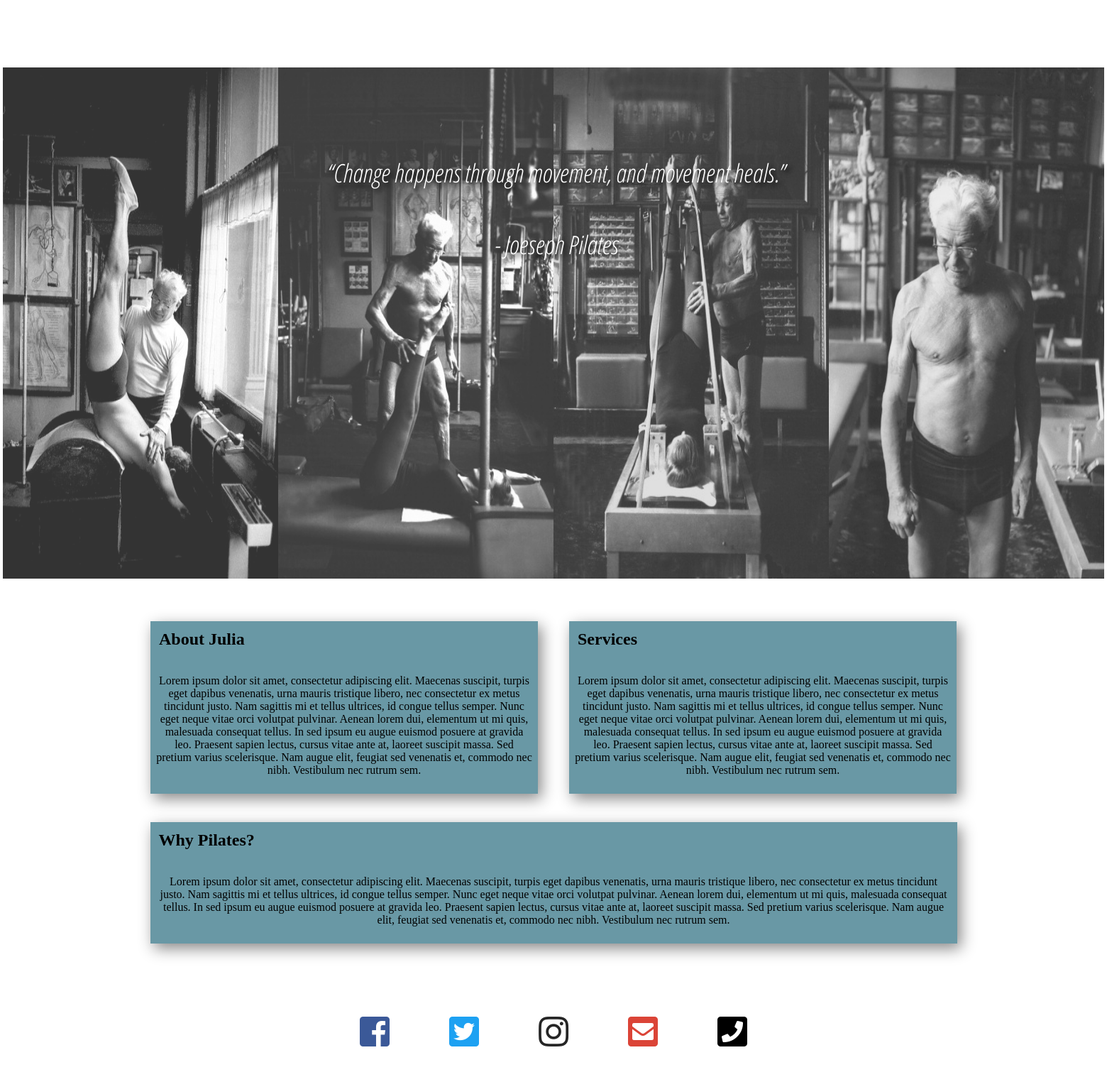
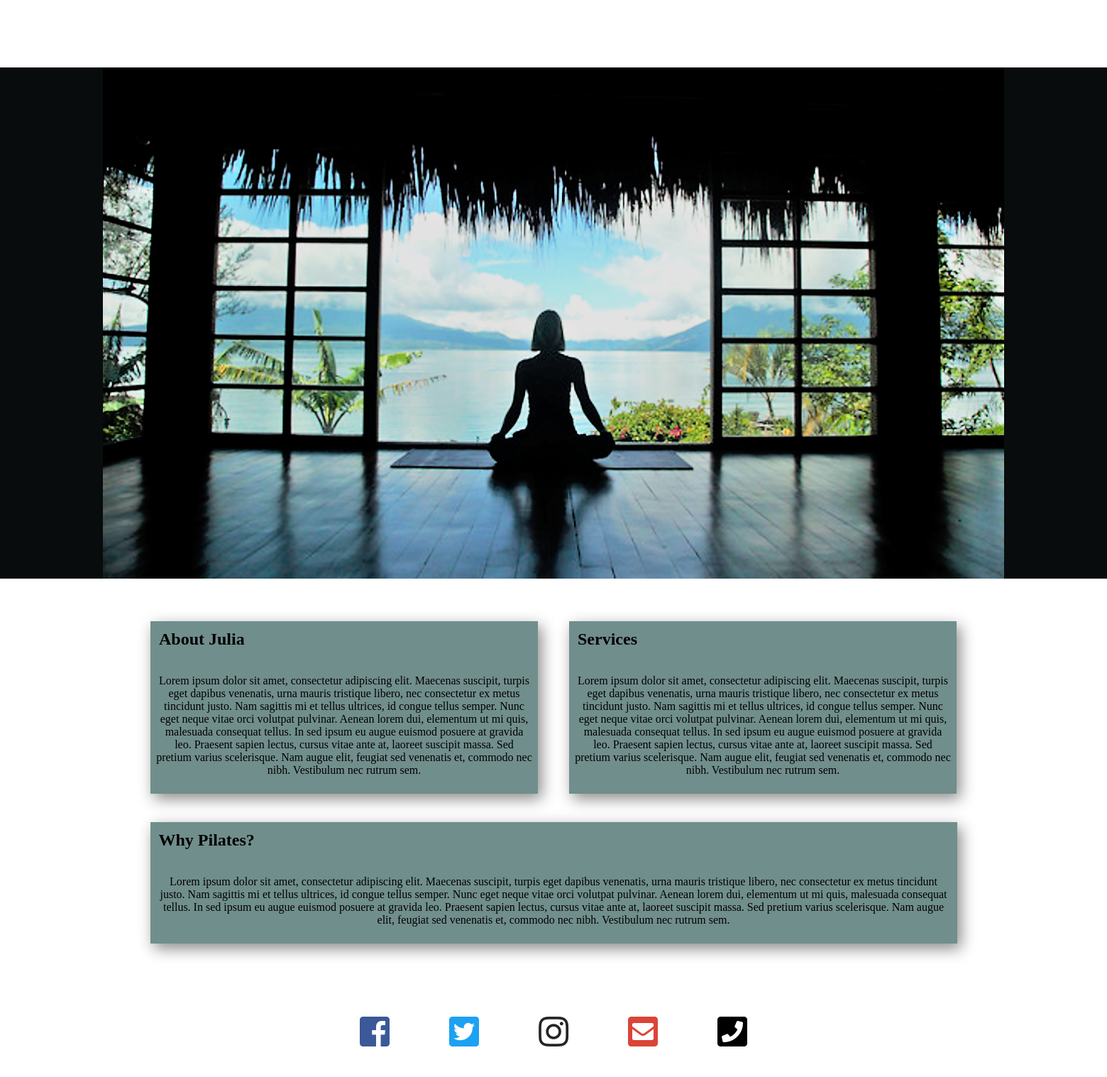
Before and after one commit to taylorcurran/eagle-true-pilates, a PHP site: page / in a window 1560 px wide. Shown: the part 316-1833 px from the top of the page at 71% size. Run offline with PHP 8.4, Linux system fonts and the light colour scheme; some libraries are stand-ins or nearby versions.

Commit message:
update cover photo

```diff
--- a/css/index.css
+++ b/css/index.css
@@ -5,7 +5,7 @@ img {
 }
 
 .imagewrapper {
-    width: 1552px;
+    width: 1270px;
     margin: auto;
 }
 
@@ -15,10 +15,12 @@ img {
     display: table;
 }
 
+#image_background {
+    background-color: #080c0d;
+}
+
 .image {
-    float: left;
-    width: 25%;
-    opacity: 0.8;
+
 }
 
 .imagewrapper .quote {
@@ -39,7 +41,7 @@ img {
 }
 
 .box {
-    background-color: #6998A5;
+    background-color: #708E8C;
     box-shadow: 5px 7px 20px #888888;
     margin: 20px 20px;
     display: inline-block;
--- a/index.php
+++ b/index.php
@@ -4,22 +4,11 @@
     <?php require_once "header.php"; ?>
     <link href="css/index.css" rel="stylesheet">
 </head>
-<div class="imagewrapper">
-    <div class="image">
-        <img src="images/JoePilatesHome1.jpg">
-    </div>
-    <div class="image">
-        <img src="images/JoePilatesHome2.jpg">
-    </div>
-    <div class="image">
-        <img src="images/JoePilatesHome3.jpg">
-    </div>
-    <div class="image">
-        <img src="images/Joe.jpg">
-    </div>
-    <div class="quote">
-        <p>“Change happens through movement, and movement heals.”</p>
-        <p>- Joeseph Pilates <p>
+<div id="image_background">
+    <div class="imagewrapper">
+        <div class="image">
+            <img src="images/VS-Yoga-Sukhasana.png">
+        </div>
     </div>
 </div>
 <div class="boxwrapper">
```
